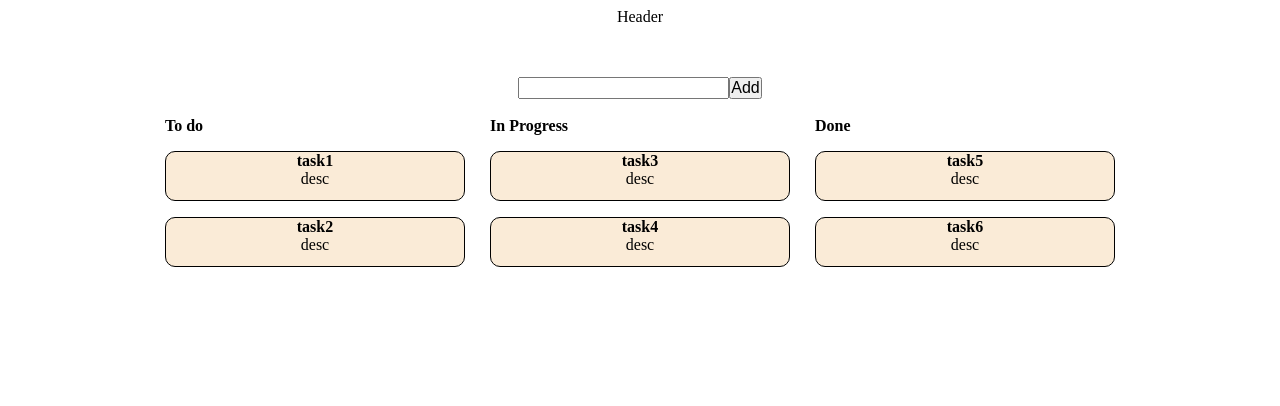
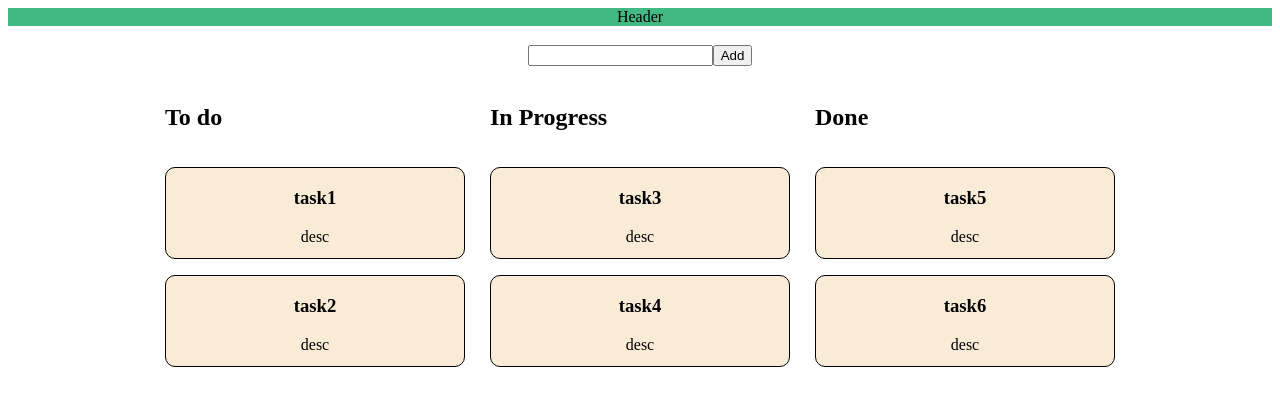
Before and after one commit to giochem/kanban-vue3, a Vue app: page / in a window 1280 px wide. Shown: the top 406 px of the page. Built offline with nearby package versions, Linux system fonts and the light colour scheme; the HTML template or start-up script is replaced by a standard one.

Commit message:
✨ : add sass dependency

```diff
--- a/package.json
+++ b/package.json
@@ -28,6 +28,7 @@
     "jiti": "^2.4.2",
     "npm-run-all2": "^7.0.2",
     "prettier": "3.5.3",
+    "sass": "^1.87.0",
     "typescript": "~5.8.0",
     "vite": "^6.2.4",
     "vite-plugin-vue-devtools": "^7.7.2",
--- a/src/App.vue
+++ b/src/App.vue
@@ -7,3 +7,6 @@ import Header from './components/Header.vue'
   <Header />
   <ManageTable />
 </template>
+<style lang="scss" scoped>
+@use '@/scss/_global.scss';
+</style>
--- a/src/components/Header.vue
+++ b/src/components/Header.vue
@@ -1,7 +1,8 @@
 <template><div class="header">Header</div></template>
-<style scoped>
+<style scoped lang="scss">
+@use '@/scss/_variables.scss';
 .header {
   text-align: center;
-  margin-bottom: 2rem;
+  background-color: $primary-color;
 }
 </style>
--- a/src/components/ManageTable.vue
+++ b/src/components/ManageTable.vue
@@ -73,7 +73,7 @@ function onDbclick(ev: any) {
   <div class="dashboard">
     <div class="new-task">
       <input v-model="newTask" type="text" />
-      <button @click.prevent="addTask">Add</button>
+      <button @click.prevent="addTask" class="add-task">Add</button>
     </div>
     <div class="table">
       <div
@@ -112,12 +112,6 @@ function onDbclick(ev: any) {
 </template>
 
 <style scoped>
-* {
-  margin: 0;
-  padding: 0;
-  font-size: 100%;
-  box-sizing: border-box;
-}
 .table {
   width: 1000px;
   display: flex;
@@ -137,7 +131,7 @@ function onDbclick(ev: any) {
   min-height: 500px;
 }
 .cell {
-  height: 50px;
+  height: 90px;
   border: 1px solid black;
   border-radius: 10px;
   text-align: center;
@@ -146,4 +140,5 @@ function onDbclick(ev: any) {
 input {
   margin: 18.72px 0px;
 }
+
 </style>
--- /dev/null
+++ b/src/scss/_global.scss
@@ -0,0 +1,5 @@
+* {
+    margin: 0;
+    padding: 0;
+    box-sizing: border-box;
+  }
--- /dev/null
+++ b/src/scss/_variables.scss
@@ -0,0 +1 @@
+$primary-color: #42b983;
--- a/vite.config.ts
+++ b/vite.config.ts
@@ -6,13 +6,20 @@ import vueDevTools from 'vite-plugin-vue-devtools'
 
 // https://vite.dev/config/
 export default defineConfig({
-  plugins: [
-    vue(),
-    vueDevTools(),
-  ],
+  plugins: [vue(), vueDevTools()],
+  css: {
+    preprocessorOptions: {
+      scss: {
+        additionalData: `
+          @use "@/scss/_global.scss" as *;
+          @use "@/scss/_variables.scss" as *;
+        `,
+      },
+    },
+  },
   resolve: {
     alias: {
-      '@': fileURLToPath(new URL('./src', import.meta.url))
+      '@': fileURLToPath(new URL('./src', import.meta.url)),
     },
   },
 })
```
Also changed, not shown: 1 other file (tests, documents, lock files or other folders).
